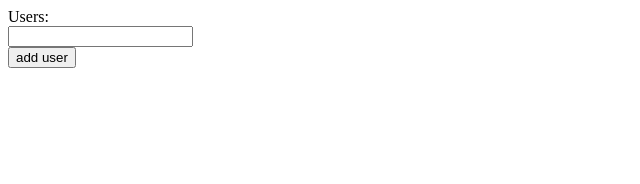
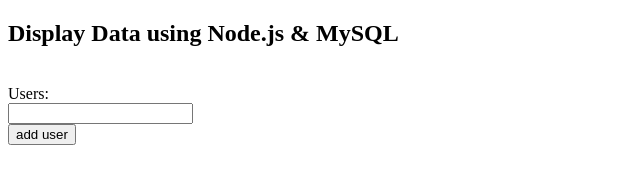
Before and after one commit to Bondarenko27/Express_MySQL, a website: page index.html in a window 1280 px wide. Shown: the whole page, without its empty margins (0-640 px from the left). Drawn offline with Linux system fonts and the light colour scheme.

Commit message:
add header

```diff
--- a/index.html
+++ b/index.html
@@ -7,7 +7,9 @@
     <title>Document</title>
 </head>
 <body>
-    <div id="users">Users:
+    <div id="users">
+        <h2>Display Data using Node.js & MySQL</h2><br>
+        Users:
     <form>
         <input type="text" id="uname"><br>
     </form>
```
